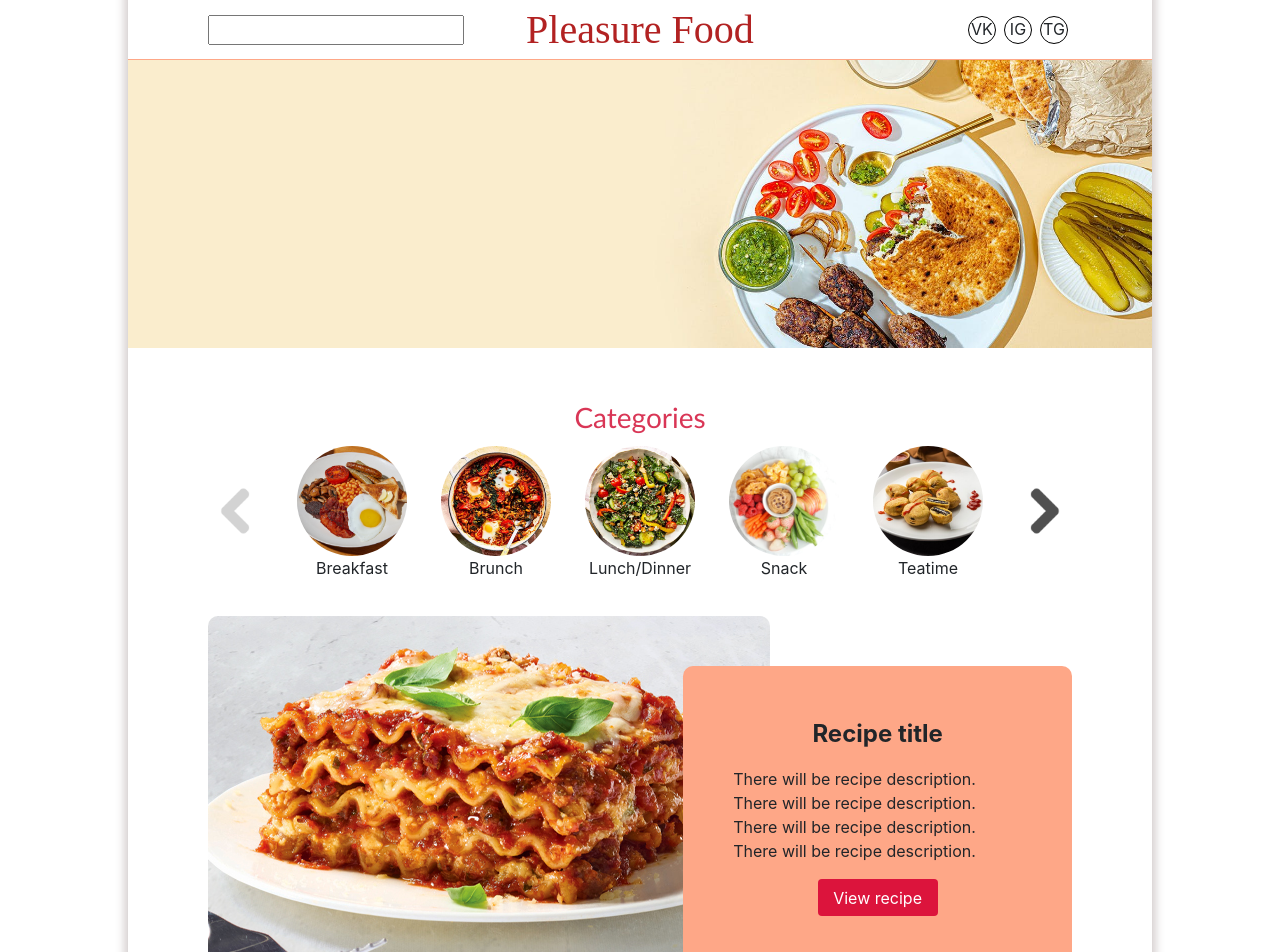
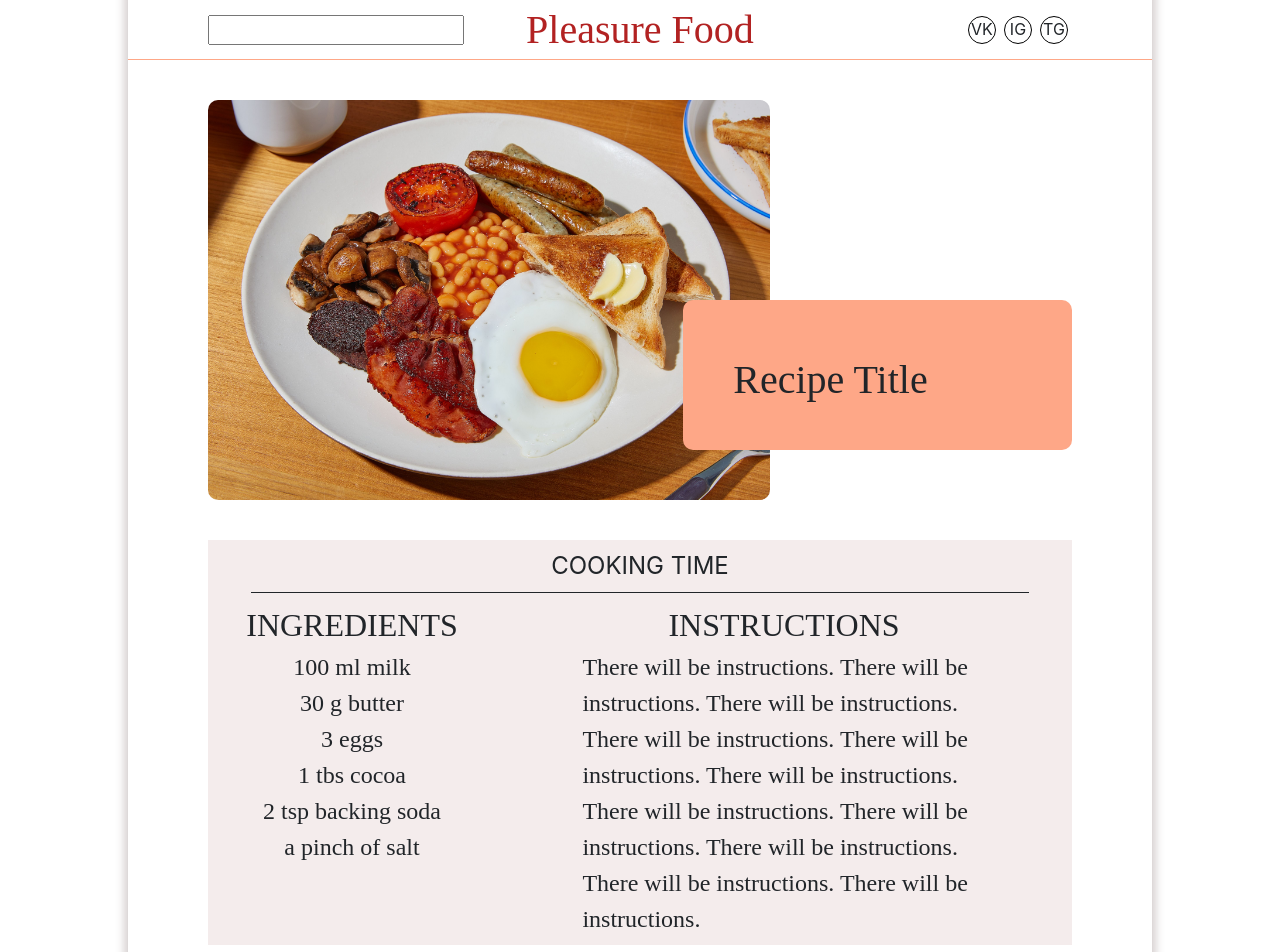
Before and after one commit to De-Lynn/food-base, a React (Create React App) app: page /recipes/1 in a window 1280 px wide. Shown: the top 952 px of the page. Built offline with nearby package versions, Linux system fonts and the light colour scheme.

Commit message:
added react-router, RecipePage component

```diff
--- a/package.json
+++ b/package.json
@@ -10,9 +10,11 @@
     "@types/node": "^16.18.52",
     "@types/react": "^18.2.21",
     "@types/react-dom": "^18.2.7",
+    "@types/react-router-dom": "^5.3.3",
     "axios": "^1.5.0",
     "react": "^18.2.0",
     "react-dom": "^18.2.0",
+    "react-router-dom": "^6.16.0",
     "react-scripts": "5.0.1",
     "sass": "^1.67.0",
     "typescript": "^4.9.5",
--- a/src/App.tsx
+++ b/src/App.tsx
@@ -2,13 +2,11 @@ import React from 'react';
 //import logo from './logo.svg';
 //import './App.scss';
 import axios from 'axios';
-import banner from './img/banner3.jpg'
 import Header from './components/Header'
-import Categories from './components/Categories';
-import RandomRecipe from './components/RandomRecipe';
 import Footer from './components/Footer';
-import LatestRecipes from './components/LatestRecipes';
-import PopularRecipes from './components/PopularRecipes';
+import { BrowserRouter, Route, Routes } from 'react-router-dom';
+import RecipePage from './components/RecipePage';
+import Home from './components/Home';
 
 function App() {
 
@@ -26,36 +24,22 @@ function App() {
   // let recipes = axios.request(config).then(response => response.data)
   // console.log(recipes)
   return (
-    // main page
-    <div>
+    <BrowserRouter>
+      {/* main page */}
+      <div>
+        {/* header */}
+        <Header />
 
-      {/* header */}
-      <Header />
+        {/* body */}
+        <Routes>
+          <Route path={'/'} element={<Home />} />
+          <Route path={'/recipes/:recipeId'} element={<RecipePage />} />
+        </Routes>
 
-      {/* banner  */}
-      <img src={banner} alt="" width={'100%'}/>
-
-      {/* categories carousel */}
-      <Categories />
-
-      {/* random recipe */}
-      <RandomRecipe />
-
-      {/* latest recipes */}
-      <LatestRecipes />
-
-      {/* vote */}
-      <div>
-
+        {/* footer */}
+        <Footer />
       </div>
-
-      {/* popular recipes */}
-      <PopularRecipes />
-
-      {/* footer */}
-      <Footer />
-
-    </div>
+    </BrowserRouter>
   );
 }
 
--- a/src/components/Header.scss
+++ b/src/components/Header.scss
@@ -23,7 +23,6 @@
     text-align: center;
     align-self: center;
     width: calc((100% - 160px) / 3);
-
 }
 
 .social-media {
--- a/src/components/Header.tsx
+++ b/src/components/Header.tsx
@@ -1,3 +1,4 @@
+import { Link } from 'react-router-dom'
 import './Header.scss'
 
 function Header() {
@@ -11,9 +12,10 @@ function Header() {
       </div>
 
       {/* title */}
-      <div className='header-title'>
+      <Link className='link header-title' to={'/'}>
         Pleasure Food
-      </div>
+      </Link>
+
 
       {/* social media */}
       <div className="social-media">
--- /dev/null
+++ b/src/components/Home.tsx
@@ -0,0 +1,33 @@
+import Categories from "./Categories";
+import LatestRecipes from "./LatestRecipes";
+import PopularRecipes from "./PopularRecipes";
+import RandomRecipe from "./RandomRecipe";
+import banner from '../img/banner3.jpg'
+
+function Home() {
+    return (
+        <div>
+            {/* banner  */}
+            <img src={banner} alt="" width={'100%'}/>
+
+            {/* categories carousel */}
+            <Categories />
+
+            {/* random recipe */}
+            <RandomRecipe />
+
+            {/* latest recipes */}
+            <LatestRecipes />
+
+            {/* vote */}
+            <div>
+
+            </div>
+
+            {/* popular recipes */}
+            <PopularRecipes />
+        </div>
+    )
+}
+
+export default Home
--- a/src/components/LatestRecipes.scss
+++ b/src/components/LatestRecipes.scss
@@ -63,3 +63,7 @@
     padding-bottom: 8px;
     padding-inline: 8px;
 }
+
+.link {
+    text-decoration: none;
+}
--- a/src/components/LatestRecipes.tsx
+++ b/src/components/LatestRecipes.tsx
@@ -2,6 +2,7 @@ import './LatestRecipes.scss'
 import recipe1 from '../img/main-page-banner.jpg'
 import recipe2 from '../img/banner2.jpg'
 import recipe3 from '../img/lasagna.jpg'
+import { Link } from 'react-router-dom'
 
 function LatestRecipes() {
     const recipes = [
@@ -21,7 +22,9 @@ function LatestRecipes() {
                                     <img src={el.img} alt="" />
                                 </div>
                                 <div className='bottom-container'>
+                                    <Link className='link' to={'/recipes/1'}>
                                         <div className='lr-title'><span>{el.title}</span></div>
+                                    </Link>
                                     <div className='description'>
                                         <span>{el.desciption}</span>
                                         <br/>
--- a/src/components/PopularRecipes.scss
+++ b/src/components/PopularRecipes.scss
@@ -19,6 +19,7 @@
     flex-direction: row;
     justify-content: flex-start;
     height: 120px;
+    color: black;
 }
 
 .pr-img {
--- a/src/components/PopularRecipes.tsx
+++ b/src/components/PopularRecipes.tsx
@@ -3,6 +3,7 @@ import recipe1 from '../img/breakfast.jpg'
 import recipe2 from '../img/lunch.jpg'
 import recipe3 from '../img/snack.jpeg'
 import recipe4 from '../img/brunch.jpg'
+import { Link } from 'react-router-dom'
 
 function PopularRecipes() {
     const recipes = [
@@ -18,6 +19,7 @@ function PopularRecipes() {
             <div className='popular-recipes'>
                 {recipes.map(el => {
                     return (
+                        <Link className='link' to={'/recipes/1'}>
                             <div className='popular-recipe'>
                                 <div className='pr-img'>
                                     <img src={el.img} alt="" />
@@ -29,6 +31,7 @@ function PopularRecipes() {
                                     <div>time</div>
                                 </div>
                             </div>
+                        </Link>
                     )
                 })}
             </div>
--- a/src/components/RandomRecipe.tsx
+++ b/src/components/RandomRecipe.tsx
@@ -1,5 +1,6 @@
 import './RandomRecipe.scss'
 import lasagna from '../img/lasagna.jpg'
+import { Link } from 'react-router-dom'
 
 function RandomRecipe() {
     return (
@@ -16,7 +17,9 @@ function RandomRecipe() {
                     There will be recipe description. There will be recipe description.
                     There will be recipe description. There will be recipe description.
                 </p>
-                <button>View recipe</button>
+                <Link to={'/recipes/1'}>
+                    <button>View recipe</button>
+                </Link>
             </div>
         </div>
     )
--- /dev/null
+++ b/src/components/RecipePage.scss
@@ -0,0 +1,59 @@
+.recipe-page {
+    margin-block: 40px;
+}
+
+.recipe-title {
+    font-size: 40px;
+    font-family: cursive;
+}
+
+.recipe-page .random-recipe .rr-description {
+    height: 150px;
+    align-items: start;
+}
+
+.recipe {
+    background: rgb(244, 236, 236);
+    margin-inline: 80px;
+    display: grid;
+    grid-template-columns: 1fr 2fr;
+}
+
+.recipe-header {
+    width: 90%;
+    grid-column: 1 / 4;
+    justify-self: center;
+    font-size: 1.5em;
+    border-bottom: 1px solid;
+    text-align: center;
+    padding-block: 8px;
+}
+
+.recipe-ingredients {
+    padding-block: 8px;
+    margin-inline: 15%;
+    justify-self: center;
+    font-family: serif;
+}
+
+.ingredients-title, .instructions-title {
+    font-size: 2em;
+}
+
+.ingredient {
+    text-align: center;
+}
+
+.ingredient, .instructions {
+    font-size: 1.5em;
+}
+
+.recipe-instructions {
+    padding-block: 8px;
+    margin-inline: 15%;
+    font-family: serif;
+}
+
+.instructions-title {
+    text-align: center;
+}
--- /dev/null
+++ b/src/components/RecipePage.tsx
@@ -0,0 +1,49 @@
+import './RecipePage.scss'
+import img from '../img/breakfast.jpg'
+
+function RecipePage() {
+    const ingredients = [
+        '100 ml milk',
+        '30 g butter',
+        '3 eggs',
+        '1 tbs cocoa',
+        '2 tsp backing soda',
+        'a pinch of salt',
+    ]
+
+    const instructions = `There will be instructions. There will be instructions.
+        There will be instructions. There will be instructions. There will be instructions.
+        There will be instructions. There will be instructions. There will be instructions.
+        There will be instructions. There will be instructions. There will be instructions.
+    `
+
+
+    return (
+        <div className='recipe-page'>
+            {/* title and picture */}
+            <div className='random-recipe'>
+                <div className='rr-img'>
+                    <img src={img} alt="" />
+                </div>
+                <div className='rr-description recipe-title'>Recipe Title</div>
+            </div>
+
+            {/* recipe */}
+            <div className='recipe'>
+                <div className='recipe-header'>COOKING TIME</div>
+                <div className='recipe-ingredients'>
+                    <div className='ingredients-title'>INGREDIENTS</div>
+                    <div className='ingredients'>
+                        {ingredients.map(el => <div className='ingredient'>{el}</div>)}
+                    </div>
+                </div>
+                <div className='recipe-instructions'>
+                    <div className='instructions-title'>INSTRUCTIONS</div>
+                    <div className='instructions'>{instructions}</div>
+                </div>
+            </div>
+        </div>
+    )
+}
+
+export default RecipePage
```
Also changed, not shown: 1 other file (tests, documents, lock files or other folders). Lines whose indentation alone changed are shown as unchanged.
